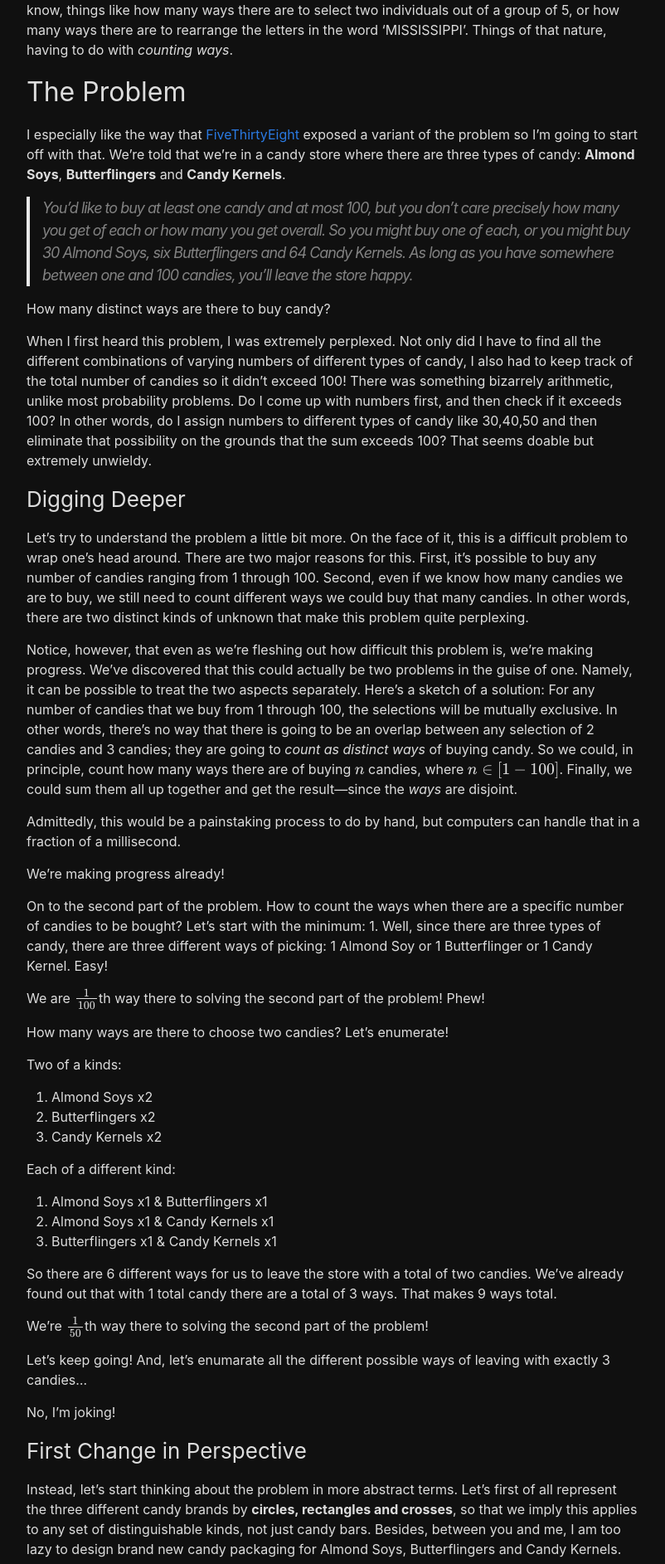
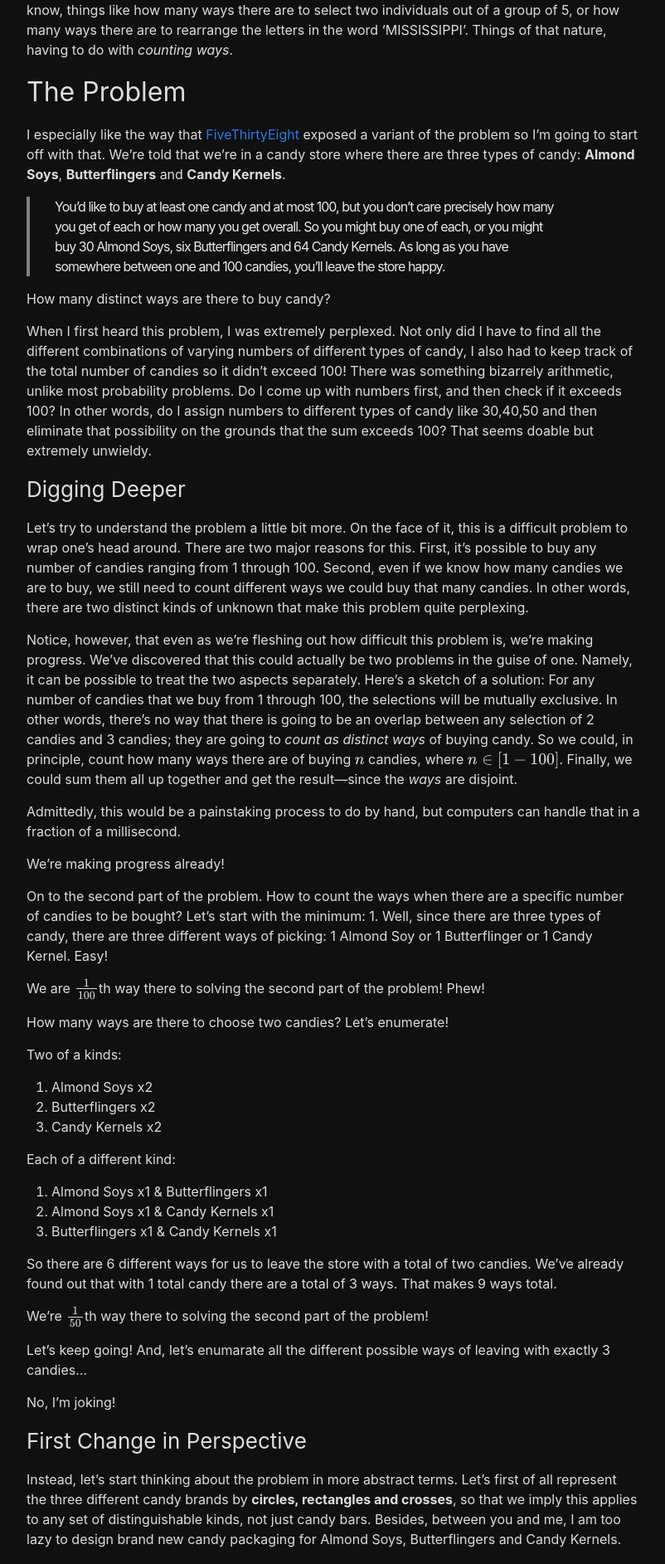
Before and after one commit to DoganCK/em, a Jekyll site: the page built from _posts/2020-09-01-einstein-candy.md, in a window 1280 px wide. Shown: the part 497-2382 px from the top of the page at 83% size, without its empty margins (238-1040 px from the left). Built offline with Jekyll 4.4.1, drawn with Linux system fonts in a browser that asks for light colours; formulas are drawn with MathJax 3.

Commit message:
blockquote styling

```diff
--- a/_sass/elusive/_base.scss
+++ b/_sass/elusive/_base.scss
@@ -129,12 +129,12 @@ a {
  * Blockquotes
  */
 blockquote {
-  color: $grey-color;
-  border-left: 4px solid $grey-color-light;
-  padding-left: $spacing-unit / 2;
-  @include relative-font-size(1.125);
+  color: $grey-color-light;
+  border-left: 4px solid $grey-color;
+  padding-left: $spacing-unit;
+  padding-right: $spacing-unit *3;
+  @include relative-font-size(1);
   letter-spacing: -1px;
-  font-style: italic;
 
   > :last-child {
     margin-bottom: 0;
```
